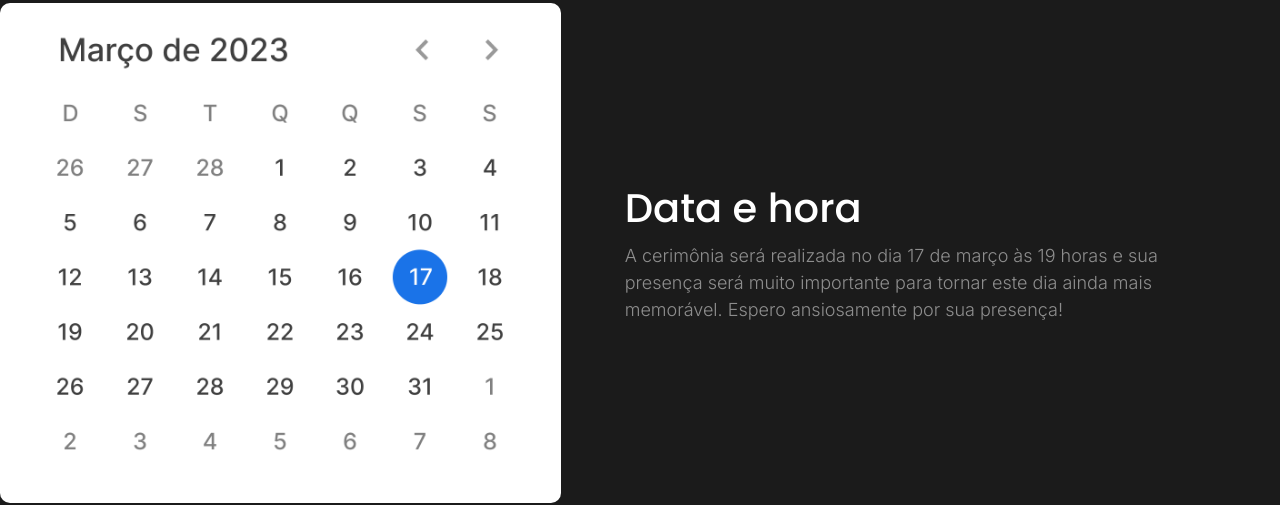
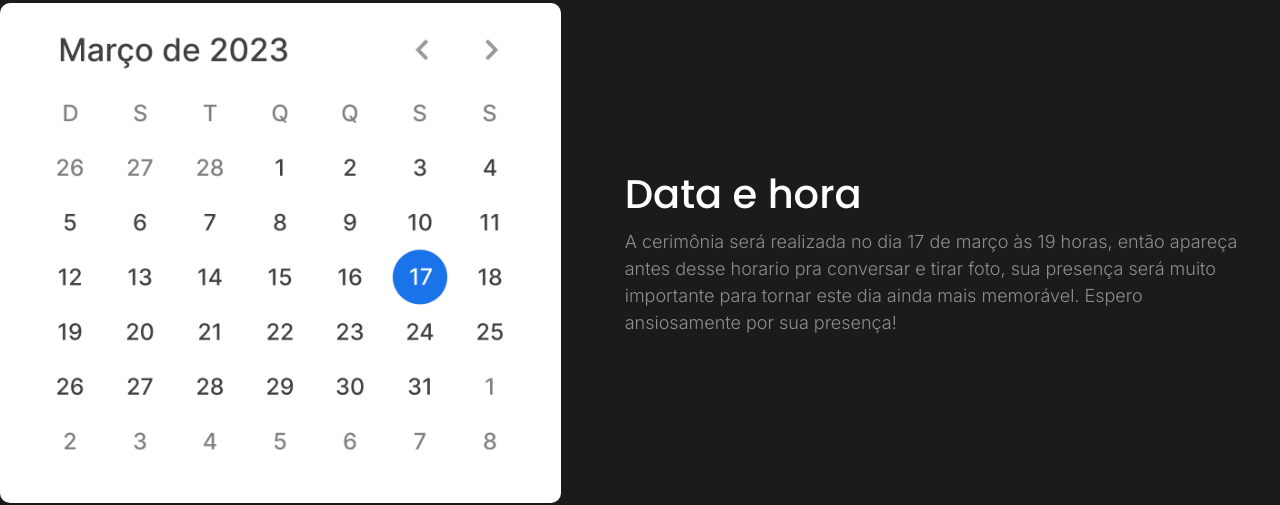
Before and after one commit to hisnaider/formaturahisnaidercampello, a plain HTML site: page index.html in a window 1280 px wide. Shown: the part 1141-1646 px from the top of the page. Drawn offline with Linux system fonts and the light colour scheme.

Commit message:
fix de texto

```diff
--- a/index.html
+++ b/index.html
@@ -48,7 +48,7 @@
                 <div class="img" style="background-image: url('./images/calendar.png'); background-size: contain;"></div>
                 <div>
                     <h1>Data e hora</h1>
-                    <p>A cerimônia será realizada no dia 17 de março às 19 horas e sua presença será muito importante para tornar este dia ainda mais memorável. Espero ansiosamente por sua presença!</p>
+                    <p>A cerimônia será realizada no dia 17 de março às 19 horas, então apareça antes desse horario pra conversar e tirar foto, sua presença será muito importante para tornar este dia ainda mais memorável. Espero ansiosamente por sua presença!</p>
                 </div>
             </div>
             <div>
```
